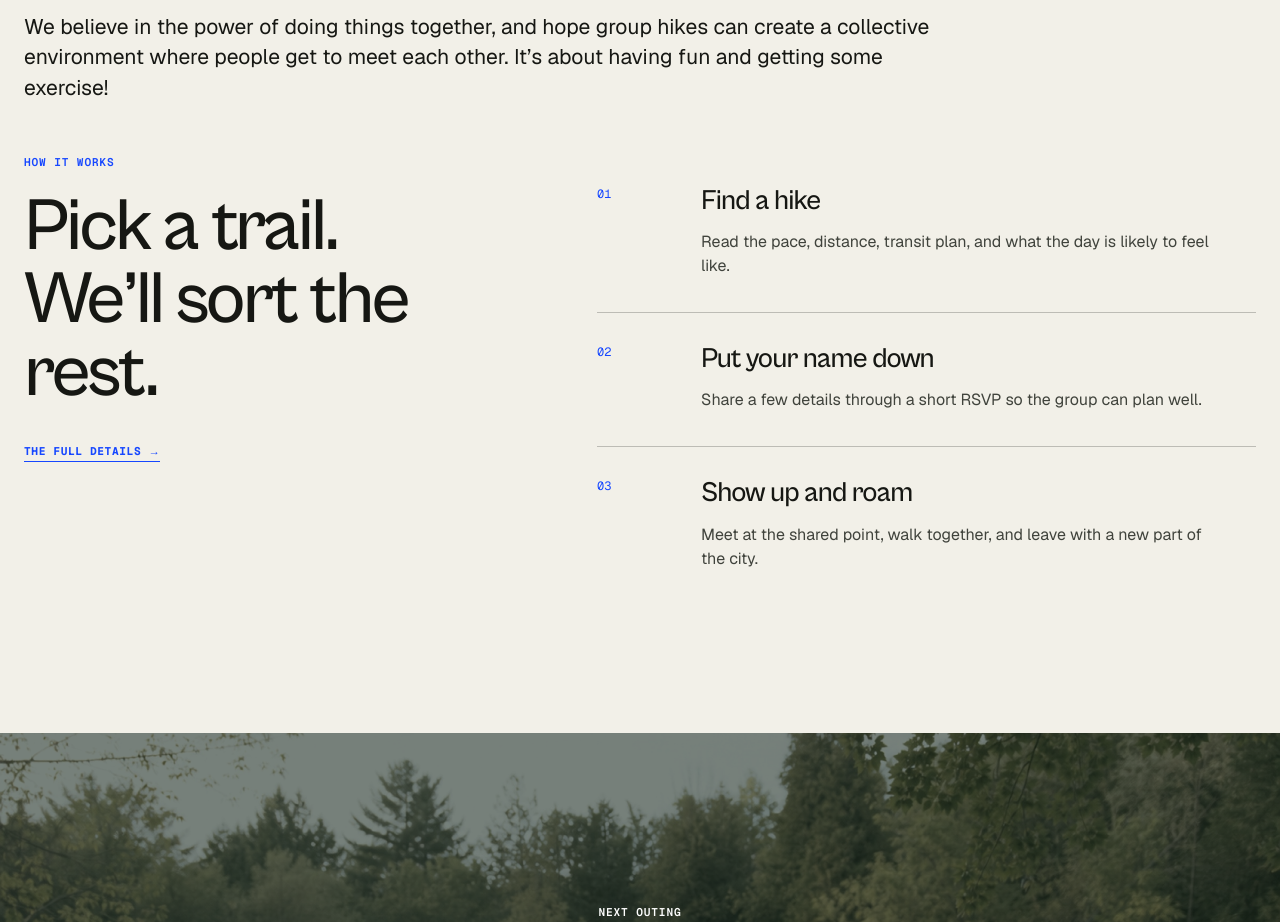
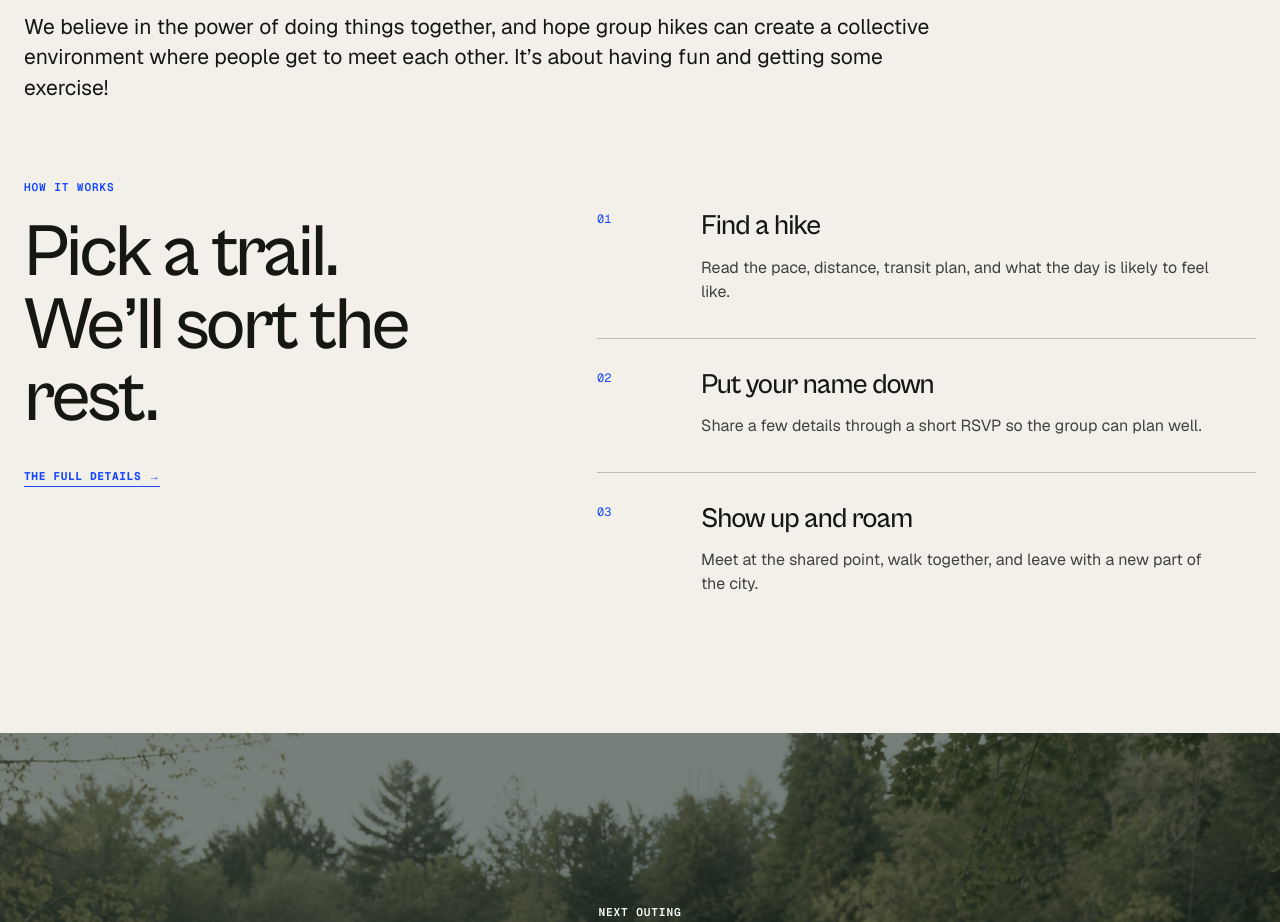
Before and after one commit to richelkim/Roam, a Next.js app: page / in a window 1280 px wide. Shown: the part 2020-2942 px from the top of the page. Built offline with nearby package versions, Linux system fonts and the light colour scheme; no server answers.

Commit message:
style: rebalance homepage section spacing

```diff
--- a/app/global.css
+++ b/app/global.css
@@ -190,7 +190,7 @@ a:focus-visible, button:focus-visible, input:focus-visible, select:focus-visible
 .featured-section .text-link:is(:hover, :focus-visible, :active) { color: var(--white); }
 
 .how-preview { display: grid; grid-template-columns: 5fr 7fr; gap: clamp(44px, 8vw, 140px); }
-.intro + .how-preview { padding-top: clamp(24px, 2vw, 32px); }
+.intro + .how-preview { padding-top: clamp(48px, 4vw, 64px); padding-bottom: clamp(56px, 8vw, 118px); }
 .section-heading > p:first-child { margin: 0 0 22px; }
 .section-heading.horizontal { display: flex; justify-content: space-between; align-items: end; gap: 28px; }
 .steps-list { margin: 0; padding: 0; list-style: none; }
```
